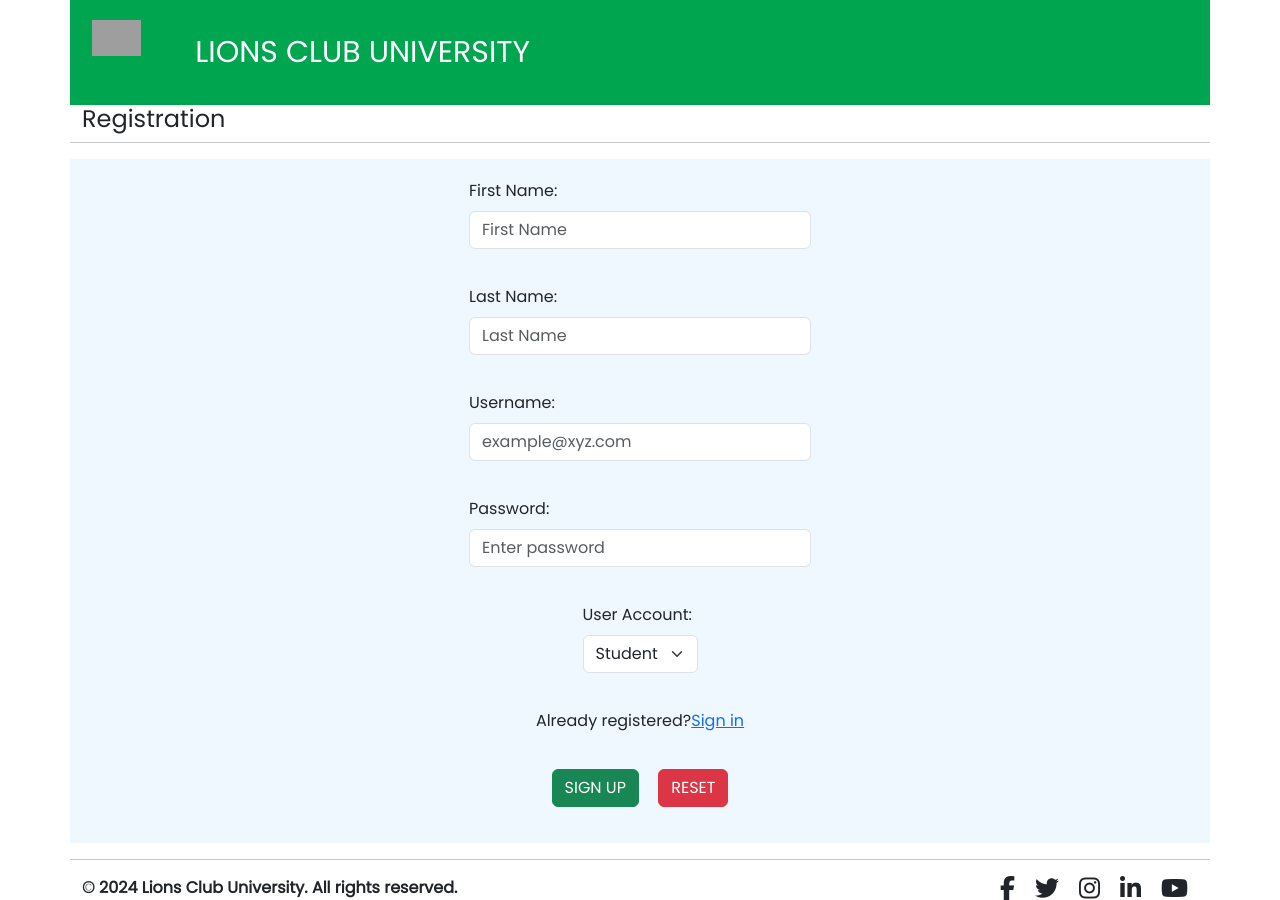
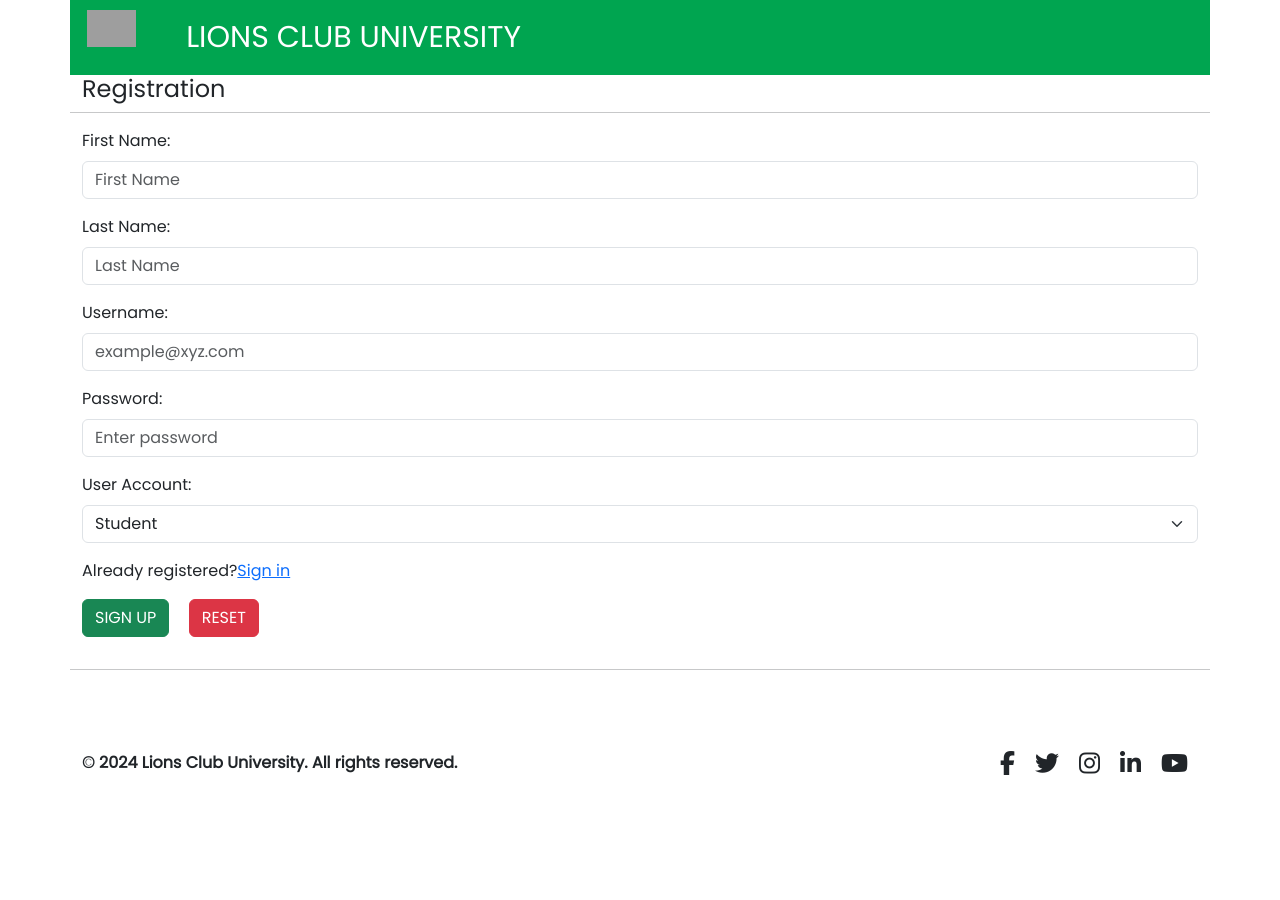
Before and after one commit to Dave-Njeru/simple-login-system, a PHP site: page / in a window 1280 px wide. After the commit the page ends 775 px from the top, so only its background shows below. Run offline with PHP 8.4, Linux system fonts and the light colour scheme; some libraries are stand-ins or nearby versions; grey boxes are pictures that could not be loaded.

Commit message:
modified styling

```diff
--- a/css/style.css
+++ b/css/style.css
@@ -14,27 +14,6 @@
     flex-direction: column;
 }
 
-label {
-    width: auto;
-    display: inline-block;
-    margin-bottom: 15px;
-}
-
-form {
-    height: 100%;
-    display: flex;
-    flex-flow: column nowrap;
-    justify-content: center;
-    align-items: center;
-    background-color: #F0F8FF;
-    gap: 20px;
-    padding: 20px 0;
-}
-
-div.buttons {
-    margin-top: 15px;
-}
-
 button[type="reset"] {
     margin-left: 15px;
 }
@@ -47,7 +26,18 @@
 
 header div {
     background-color: #00A550;
-    padding: 10px;
+    padding: 5px;
+}
+
+nav ul li {
+    list-style-type: none;
+    display: inline;
+    float: right;
+    margin-left: 24px;
+}
+
+nav ul li i {
+    font-size: 18px;
 }
 
 div.title {
```
